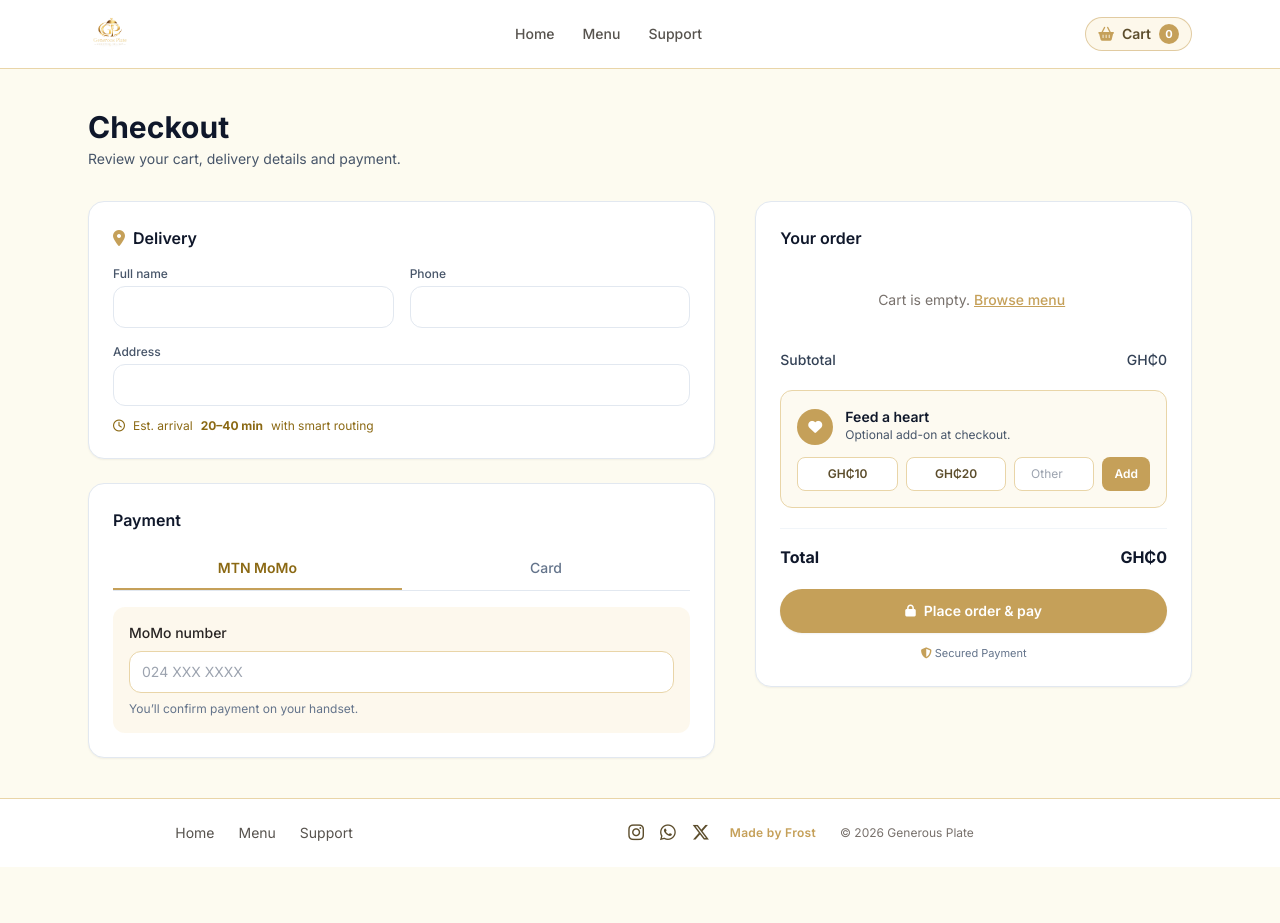
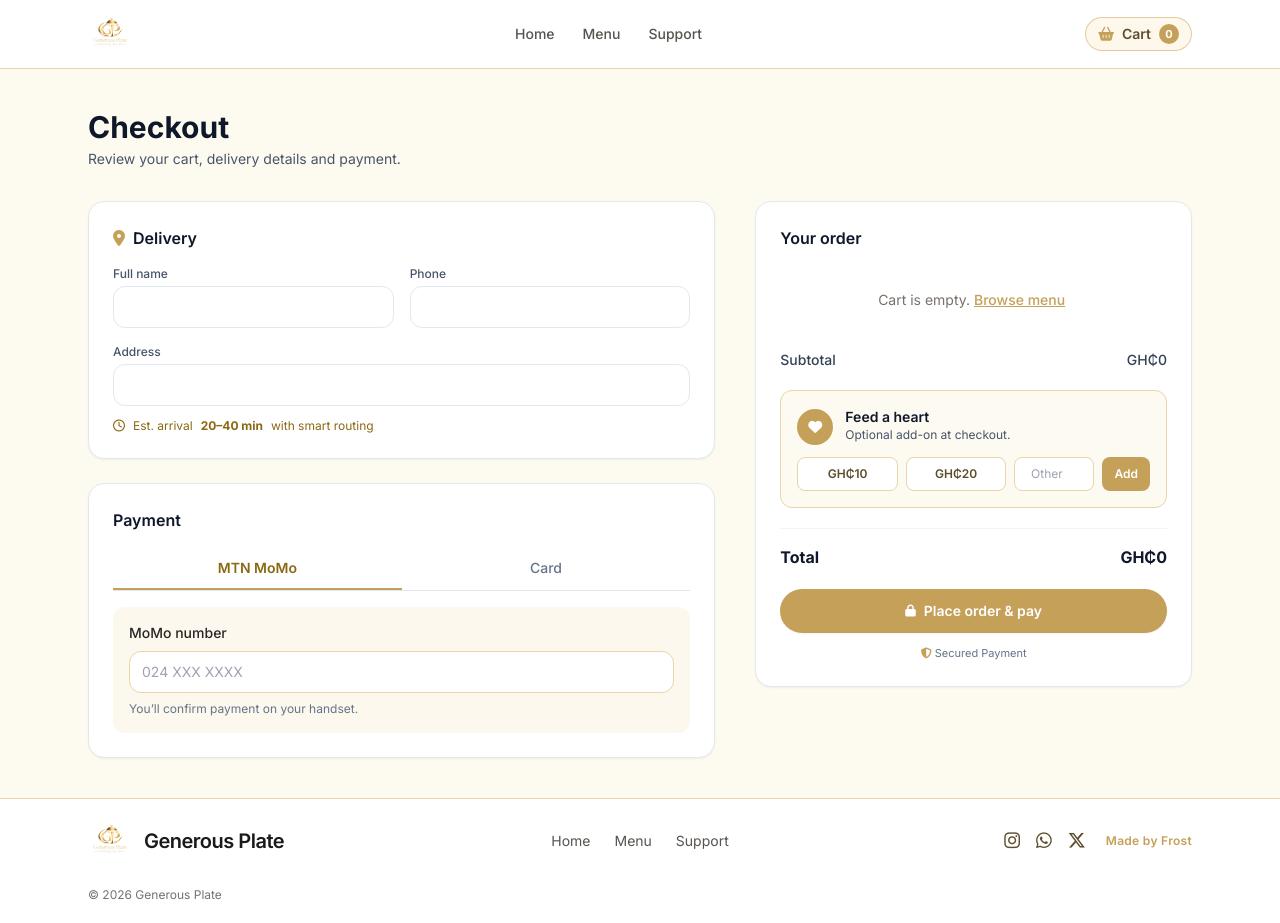
Before and after one commit to Froxxtt-dev/GenerousPlate, a plain HTML site: page checkout.html in a window 1280 px wide. Before the commit the page ends 867 px from the top, so only its background shows below. Drawn offline with nearby package versions, Linux system fonts and the light colour scheme.

Commit message:
Update checkout.html

```diff
--- a/checkout.html
+++ b/checkout.html
@@ -252,6 +252,10 @@
 
     <footer class="mt-auto border-t border-[#e9d5a8] bg-white py-4 md:py-5">
         <div class="mx-auto grid max-w-6xl grid-cols-1 items-center gap-4 px-4 text-sm md:grid-cols-3 md:gap-6 md:px-6">
+             <div class="flex items-center justify-center gap-3 md:justify-start">
+                <img src="assets/logo.png" alt="Generous Plate" class="h-9 w-auto max-h-11 object-contain object-left md:h-11" width="180" height="44">
+                <span class="text-xl font-semibold tracking-tight text-[#1a1a1a]">Generous Plate</span>
+            </div>
             <nav class="flex flex-wrap justify-center gap-x-6 gap-y-2 text-stone-600" aria-label="Footer">
                 <a href="index.html" class="hover:text-[#C5A059]">Home</a>
                 <a href="menu.html" class="hover:text-[#C5A059]">Menu</a>
```
